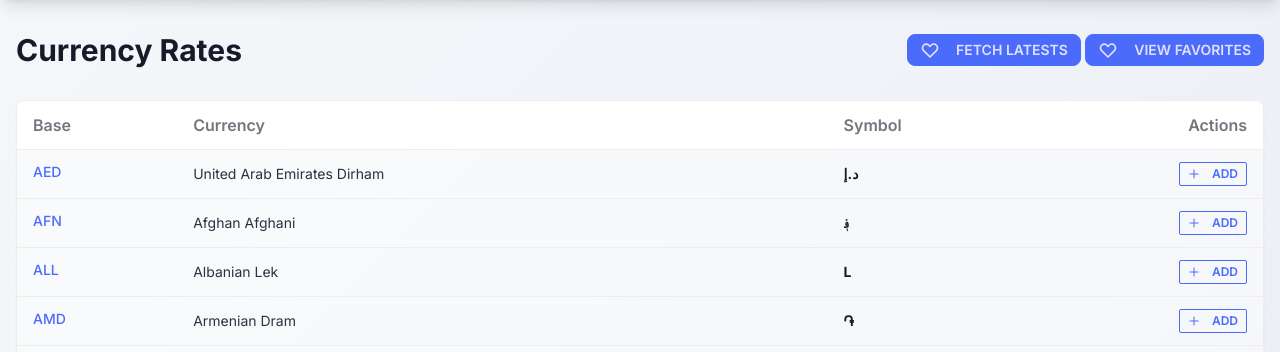
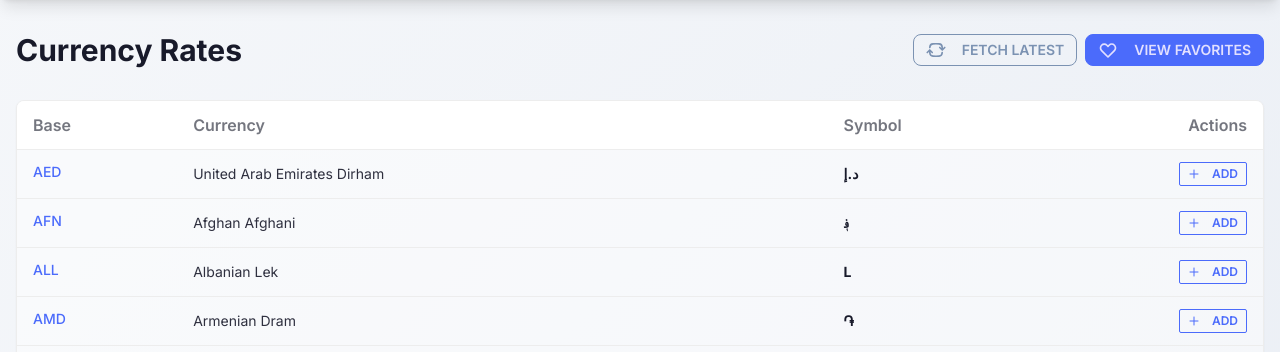
Before and after one commit to oskargawr/currency-exchange, a Django app: page /currency/ in a window 1280 px wide. Shown: the part 68-420 px from the top of the page. Run offline with Django 5.2, Linux system fonts and the light colour scheme; the visitor is signed in with stand-in values (Sample User, id 1); data comes from the database, SQL or seed files in the repository; parts of the project's set-up code (start-up, migrations or seed data) failed here and were passed over; some libraries are stand-ins or nearby versions.

Commit message:
register fetch rates as a command, add refresh rates button

```diff
--- a/CurrencyExchange/celery.py
+++ b/CurrencyExchange/celery.py
@@ -26,6 +26,8 @@ def debug_task(self):
 app.conf.beat_schedule = {
     'fetch-daily-rates': {
         'task': 'currencies.tasks.fetch_exchange_rates',
-        'schedule': crontab(minute='*'),
+        # 'schedule': crontab(minute='*'), # every minute
+        # 'schedule': crontab(hour='*', minute='0'), # every hour
+        'schedule': crontab(hour='16', minute='0'),  # every day at 16:00 UTC
     },
 }
--- a/currencies/tasks.py
+++ b/currencies/tasks.py
@@ -1,5 +1,5 @@
 from celery import shared_task
-from currencies.fetch_rates import Command
+from currencies.management.commands.fetch_rates import Command
 
 
 @shared_task
--- a/currencies/urls.py
+++ b/currencies/urls.py
@@ -7,9 +7,9 @@ app_name = 'currencies'
 
 urlpatterns = [
     path('', views.currency_list, name='currency_list'),
+    path('refresh/', views.fetch_latest_rates, name='fetch_latest_rates'),
     path('favorites/', views.favorite_currencies, name='favorites'),
     path('favorites/add/<str:base>/', views.add_favorite, name='add_favorite'),
     path('favorites/remove/<str:base>/', views.remove_favorite, name='remove_favorite'),
     path('<str:base>/', views.currency_detail, name='detail'),
-
 ]
--- a/currencies/views.py
+++ b/currencies/views.py
@@ -1,7 +1,7 @@
 from django.contrib import messages
 from django.contrib.auth.decorators import login_required
+from django.core.management import call_command
 from django.shortcuts import render, get_object_or_404, redirect
-
 
 from currencies.models import Currency, ExchangeRate, FavouriteCurrency
 
@@ -37,3 +37,14 @@ def remove_favorite(request, base):
     request.user.favourite_currencies.filter(currency=currency).delete()
     messages.success(request, f"{currency.base} removed from favorites")
     return redirect('currencies:favorites')
+
+
+@login_required
+def fetch_latest_rates(request):
+    try:
+        call_command('fetch_rates')
+        messages.success(request, 'Successfully fetched latest rates')
+        return redirect('currencies:currency_list')
+    except Exception as e:
+        messages.error(request, f'Error fetching rates: {str(e)}')
+        return redirect('currencies:currency_list')
--- a/templates/currencies/list.html
+++ b/templates/currencies/list.html
@@ -4,12 +4,12 @@
 <div class="flex justify-between items-center mb-8">
     <h1 class="text-3xl font-bold">Currency Rates</h1>
     {% if user.is_authenticated %}
-    <div class="items-right">
-        <a href="{% url 'currencies:favorites' %}" class="btn btn-sm btn-primary rounded-lg">
-        <svg xmlns="http://www.w3.org/2000/svg" class="h-5 w-5 mr-2" fill="none" viewBox="0 0 24 24" stroke="currentColor">
-            <path stroke-linecap="round" stroke-linejoin="round" stroke-width="2" d="M4.318 6.318a4.5 4.5 0 000 6.364L12 20.364l7.682-7.682a4.5 4.5 0 00-6.364-6.364L12 7.636l-1.318-1.318a4.5 4.5 0 00-6.364 0z" />
+    <div class="items-right flex gap-2">
+        <a href="{% url 'currencies:fetch_latest_rates' %}" class="btn btn-outline btn-sm btn-secondary rounded-lg">
+        <svg xmlns="http://www.w3.org/2000/svg" fill="none" viewBox="0 0 24 24" stroke-width="2" stroke="currentColor" class="h-5 w-5 mr-2">
+            <path stroke-linecap="round" stroke-linejoin="round" d="M19.5 12c0-1.232-.046-2.453-.138-3.662a4.006 4.006 0 0 0-3.7-3.7 48.678 48.678 0 0 0-7.324 0 4.006 4.006 0 0 0-3.7 3.7c-.017.22-.032.441-.046.662M19.5 12l3-3m-3 3-3-3m-12 3c0 1.232.046 2.453.138 3.662a4.006 4.006 0 0 0 3.7 3.7 48.656 48.656 0 0 0 7.324 0 4.006 4.006 0 0 0 3.7-3.7c.017-.22.032-.441.046-.662M4.5 12l3 3m-3-3-3 3" />
         </svg>
-        Fetch latests
+        Fetch latest
     </a>
         <a href="{% url 'currencies:favorites' %}" class="btn btn-sm btn-primary rounded-lg">
         <svg xmlns="http://www.w3.org/2000/svg" class="h-5 w-5 mr-2" fill="none" viewBox="0 0 24 24" stroke="currentColor">
```
Also changed, not shown: currencies/management/commands/fetch_rates.py (renamed from currencies/fetch_rates.py).
